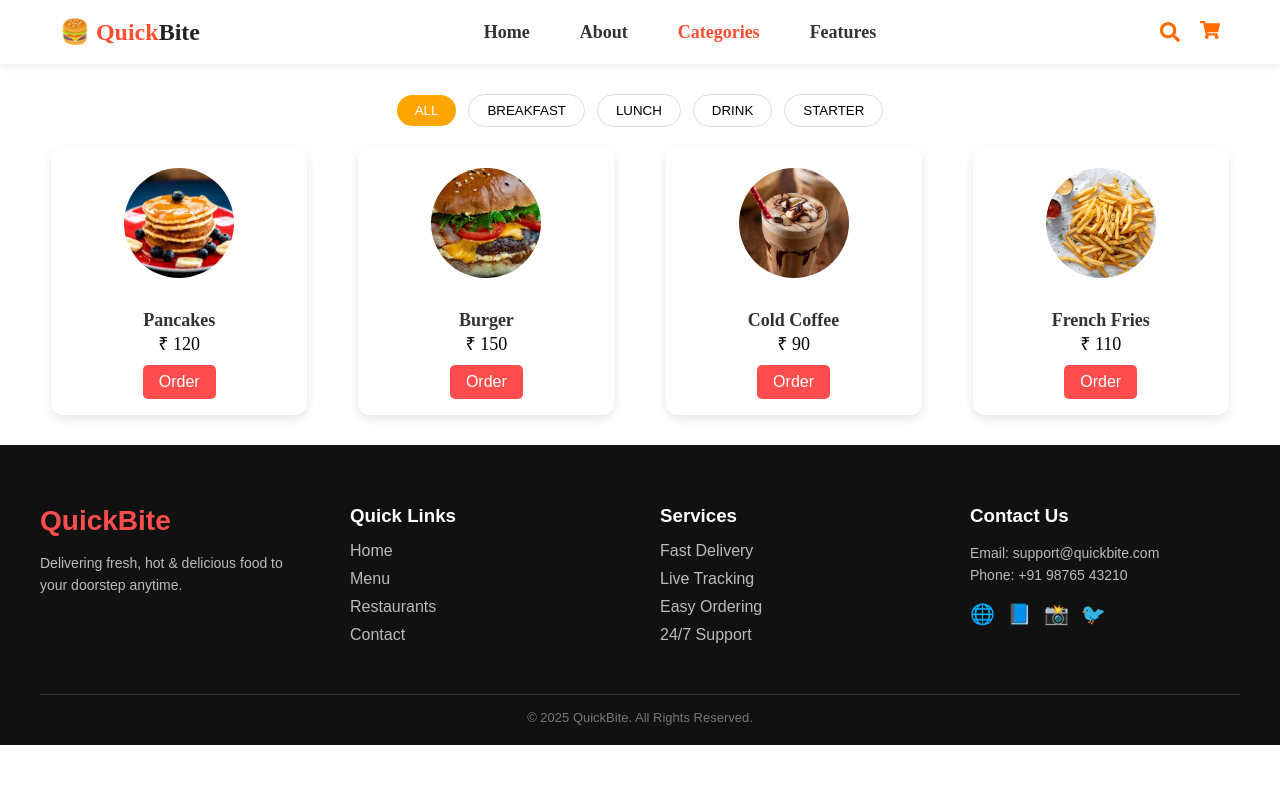
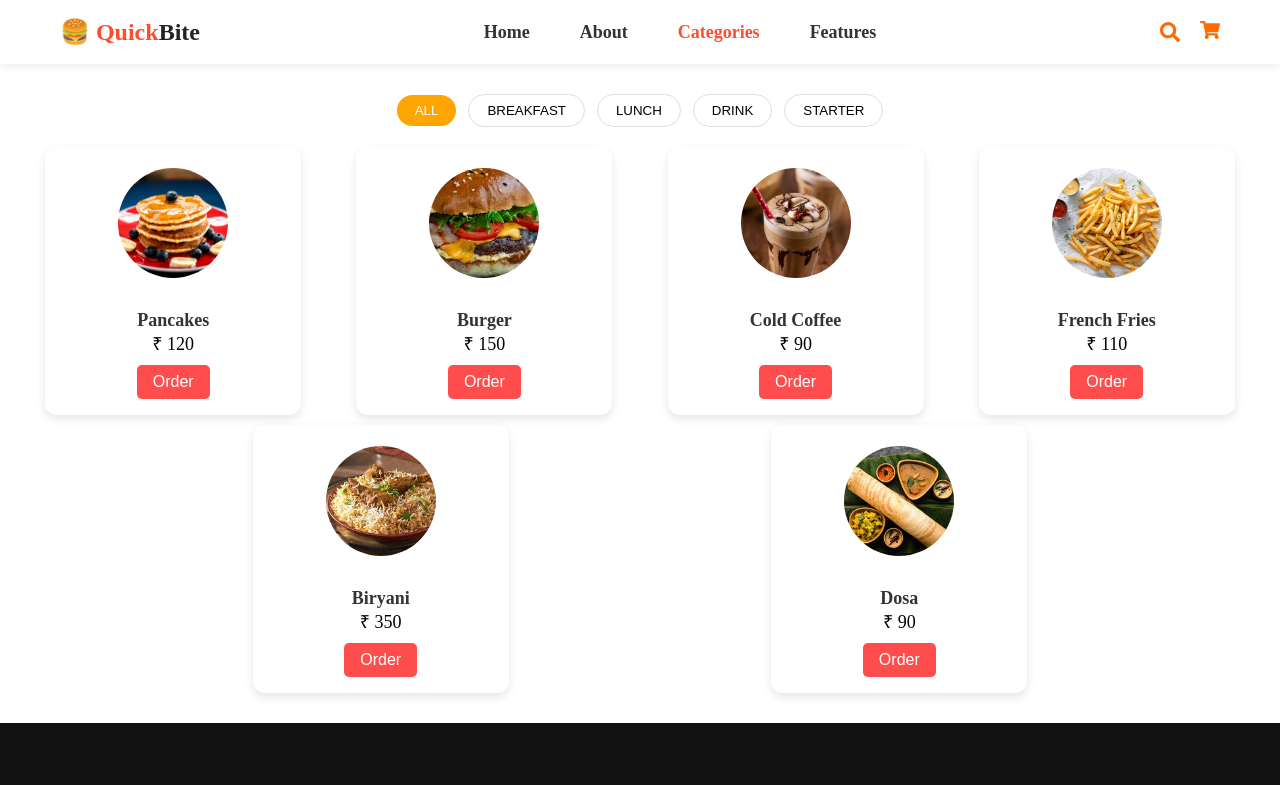
Before and after one commit to MushffiqurKhan/QuickBite, a React (Vite) app: page /categoriesPage in a window 1280 px wide. Shown: the top 785 px of the page. Built offline with nearby package versions, Linux system fonts and the light colour scheme.

Commit message:
Add new Pages

```diff
--- a/src/Component/CategoriesPage/CategoriesPage.css
+++ b/src/Component/CategoriesPage/CategoriesPage.css
@@ -102,6 +102,7 @@
   justify-content: space-evenly;
   flex-wrap: wrap;
   margin-bottom: 30px;
+  gap: 10px;
 }
 
 .card {
@@ -109,6 +110,7 @@
   border-radius: 12px;
   background: #fff;
   box-shadow: 0 4px 10px rgba(0,0,0,0.1);
+
   /* border: 2px solid rgb(158, 43, 43); */
 
 }
--- a/src/Component/JSON/CategoriesJSON/foodItem.js
+++ b/src/Component/JSON/CategoriesJSON/foodItem.js
@@ -27,6 +27,21 @@ const foodItems = [
     price: 110,
     image: "/image/French Fries.jpg",
   },
-];
+       {
+    id: 5,
+    name: "Biryani",
+    category: "lunch",
+    price: 350,
+    image: "/image/biryani.jfif",
+  },
+      {
+    id: 6,
+    name: "Dosa",
+    category: "breakfast",
+    price: 90,
+    image: "/image/dosa.jfif",
+  }
+  ];
+
 
 export default foodItems;
```
